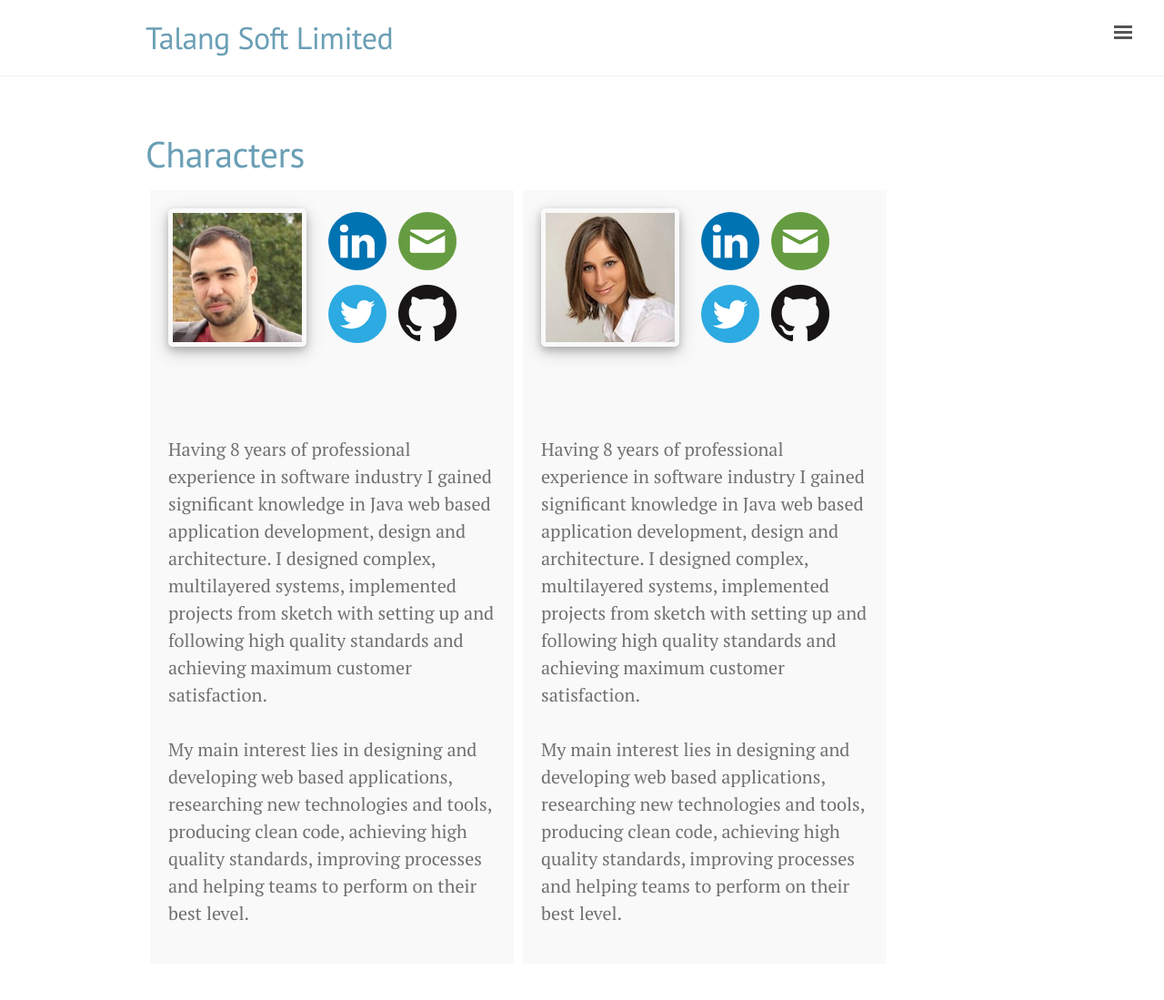
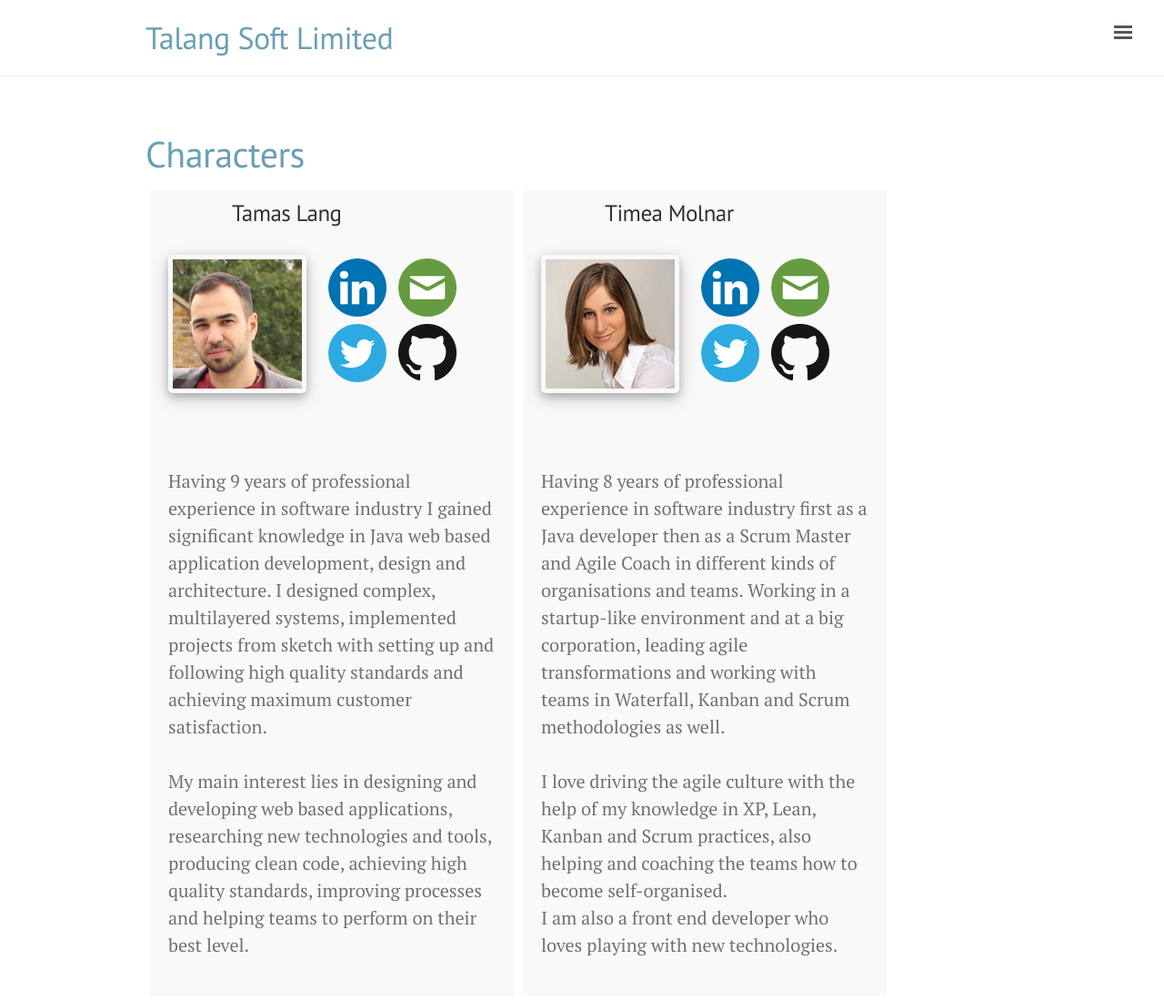
Before and after one commit to talangsoft/talangsoft.github.io, a Jekyll site: the page built from 1characters.md, in a window 1280 px wide. Shown: the whole page at 91% size. Built offline with Jekyll 4.4.1, drawn with Linux system fonts in a browser that asks for light colours; before the commit the page ends 1064 px from its top, so only the background shows below that.

Commit message:
Finishing characters page and adding a little Story, contact info.

```diff
--- a/1characters.md
+++ b/1characters.md
@@ -7,14 +7,15 @@ title: Characters
 <div>
 
 <div class="aboutText">
+  <h3 class="contactName">Tamas Lang</h3>
 <p class="message">
   <img class="morph" src="/assets/contact/profileTL.jpg">
-    <a href="https://uk.linkedin.com/in/tamaslang" class="iconLinkedIn" target="_blank"></a>
-    <a href="javascript:linkTo_UnCryptMailto('nbjmup;ubnbt/mbohAubmbohtpgu/psh');" class="iconEmail" target="_blank"></a>
-    <a href="https://twitter.com/TmsLng" class="iconTwitter" target="_blank"></a>
-    <a href="https://github.com/tamaslang" class="iconGithub" target="_blank"></a>
+    <a href="https://uk.linkedin.com/in/tamaslang" class="hvr-buzz-out iconLinkedIn" target="_blank"></a>
+    <a href="javascript:linkTo_UnCryptMailto('nbjmup;ubnbt/mbohAubmbohtpgu/psh');" class="hvr-buzz-out iconEmail" target="_blank"></a>
+    <a href="https://twitter.com/TmsLng" class="hvr-buzz-out iconTwitter" target="_blank"></a>
+    <a href="https://github.com/tamaslang" class="hvr-buzz-out iconGithub" target="_blank"></a>
   <br/><br/><br/> <br/>
-    Having 8 years of professional experience in software industry I gained significant knowledge in Java web based application development, design and architecture.
+    Having 9 years of professional experience in software industry I gained significant knowledge in Java web based application development, design and architecture.
     I designed complex, multilayered systems, implemented projects from sketch with setting up and following high quality standards and achieving maximum customer satisfaction.
 
   <br/><br/>
@@ -24,19 +25,21 @@ title: Characters
 </div>
 
 <div class="aboutText" >
+  <h3 class="contactName">Timea Molnar</h3>
   <p class="message">
   <img class="morph" src="/assets/contact/profileTM.jpg">
-  <a href="https://uk.linkedin.com/in/timeamolnar3" class="iconLinkedIn" target="_blank"></a>
-  <a href="javascript:linkTo_UnCryptMailto('nbjmup;ujnfb/npmobsAubmbohtpgu/psh');" class="iconEmail" target="_blank"></a>
-  <a href="https://twitter.com/montymea" class="iconTwitter" target="_blank"></a>
-  <a href="https://github.com/timeamolnar" class="iconGithub" target="_blank"></a>
-  <br/><br/><br/> <br/>
-     Having 8 years of professional experience in software industry I gained significant knowledge in Java web based application development, design and architecture.
-     I designed complex, multilayered systems, implemented projects from sketch with setting up and following high quality standards and achieving maximum customer satisfaction.
-
-   <br/><br/>
-     My main interest lies in designing and developing web based applications, researching new technologies and tools,
-     producing clean code, achieving high quality standards, improving processes and helping teams to perform on their best level.
+  <a href="https://uk.linkedin.com/in/timeamolnar3" class="hvr-buzz-out iconLinkedIn" target="_blank"></a>
+  <a href="javascript:linkTo_UnCryptMailto('nbjmup;ujnfb/npmobsAubmbohtpgu/psh');" class="hvr-buzz-out iconEmail" target="_blank"></a>
+  <a href="https://twitter.com/montymea" class="hvr-buzz-out iconTwitter" target="_blank"></a>
+  <a href="https://github.com/timeamolnar" class="hvr-buzz-out iconGithub" target="_blank"></a>
+  <br/><br/><br/><br/>
+     Having 8 years of professional experience in software industry first as a Java developer then as a Scrum Master and Agile Coach in different kinds of organisations and teams.
+     Working in a startup-like environment and at a big corporation, leading agile transformations and working with teams in Waterfall, Kanban and Scrum methodologies as well.
+     <br/><br/>
+     I love driving the agile culture with the help of my knowledge in XP, Lean, Kanban and Scrum practices, also helping and coaching the teams how to become self-organised.
+     <br/>
+     I am also a front end developer who loves playing with new technologies.
+     <br/>
   </p>
 </div>
 
--- a/_includes/head.html
+++ b/_includes/head.html
@@ -18,6 +18,7 @@
   <link rel="stylesheet" href="{{ site.baseurl }}public/css/poole.css?version={{site.version}}">
   <link rel="stylesheet" href="{{ site.baseurl }}public/css/syntax.css?version={{site.version}}">
   <link rel="stylesheet" href="{{ site.baseurl }}public/css/lanyon.css?version={{site.version}}">
+  <link rel="stylesheet" href="{{ site.baseurl }}public/css/hover.css?version={{site.version}}">
   <link rel="stylesheet" href="https://fonts.googleapis.com/css?family=PT+Serif:400,400italic,700%7CPT+Sans:400">
 
   <!-- Icons -->
--- a/_includes/sidebar.html
+++ b/_includes/sidebar.html
@@ -28,9 +28,7 @@
   </nav>
 
   <div class="sidebar-item">
-    <p>
-      <a href="mailto: oracle@talangsoft.org">Contact us</a>
-    </p>
+    <br/>
     <p>
       &copy; {{ site.time | date: '%Y' }}. All rights reserved.
     </p>
--- /dev/null
+++ b/public/css/hover.css
@@ -0,0 +1,217 @@
+/* Image Effects
+ *
+ * Playing around with image effects
+ */
+
+/* Tilting */
+
+.tilt {
+  -webkit-transition: all 0.5s ease;
+     -moz-transition: all 0.5s ease;
+       -o-transition: all 0.5s ease;
+      -ms-transition: all 0.5s ease;
+          transition: all 0.5s ease;
+}
+
+.tilt:hover {
+  -webkit-transform: rotate(-10deg);
+     -moz-transform: rotate(-10deg);
+       -o-transform: rotate(-10deg);
+      -ms-transform: rotate(-10deg);
+          transform: rotate(-10deg);
+}
+
+/* Morphing */
+
+.morph {
+  -webkit-transition: all 0.5s ease;
+     -moz-transition: all 0.5s ease;
+       -o-transition: all 0.5s ease;
+      -ms-transition: all 0.5s ease;
+          transition: all 0.5s ease;
+}
+
+.morph:hover {
+  border-radius: 50%;
+  -webkit-transform: rotate(360deg);
+     -moz-transform: rotate(360deg);
+       -o-transform: rotate(360deg);
+      -ms-transform: rotate(360deg);
+          transform: rotate(360deg);
+}
+
+/* Focusing */
+
+.focus {
+  -webkit-transition: all 1s ease;
+     -moz-transition: all 1s ease;
+       -o-transition: all 1s ease;
+      -ms-transition: all 1s ease;
+          transition: all 1s ease;
+}
+
+.focus:hover {
+  border: 70px solid #000;
+  border-radius: 50%;
+}
+
+
+/* Included icons for contact info */
+
+.hvr-buzz-out.iconLinkedIn{
+  width: 64px;
+  height: 64px;
+  border: none;
+  display: inline-block;
+  background: url(/assets/contact/linkedin.png) no-repeat;
+}
+
+.hvr-buzz-out.iconEmail{
+  width: 64px;
+  height: 64px;
+  border: none;
+  display: inline-block;
+  background: url(/assets/contact/email.png) no-repeat;
+}
+
+.hvr-buzz-out.iconTwitter{
+  width: 64px;
+  height: 64px;
+  border: none;
+  display: inline-block;
+  background: url(/assets/contact/twitter.png) no-repeat;
+}
+
+.hvr-buzz-out.iconGithub{
+  width: 64px;
+  height: 64px;
+  border: none;
+  display: inline-block;
+  background: url(/assets/contact/github.png) no-repeat;
+}
+
+/* Buzz Out */
+@-webkit-keyframes hvr-buzz-out {
+  10% {
+    -webkit-transform: translateX(3px) rotate(2deg);
+    transform: translateX(3px) rotate(2deg);
+  }
+
+  20% {
+    -webkit-transform: translateX(-3px) rotate(-2deg);
+    transform: translateX(-3px) rotate(-2deg);
+  }
+
+  30% {
+    -webkit-transform: translateX(3px) rotate(2deg);
+    transform: translateX(3px) rotate(2deg);
+  }
+
+  40% {
+    -webkit-transform: translateX(-3px) rotate(-2deg);
+    transform: translateX(-3px) rotate(-2deg);
+  }
+
+  50% {
+    -webkit-transform: translateX(2px) rotate(1deg);
+    transform: translateX(2px) rotate(1deg);
+  }
+
+  60% {
+    -webkit-transform: translateX(-2px) rotate(-1deg);
+    transform: translateX(-2px) rotate(-1deg);
+  }
+
+  70% {
+    -webkit-transform: translateX(2px) rotate(1deg);
+    transform: translateX(2px) rotate(1deg);
+  }
+
+  80% {
+    -webkit-transform: translateX(-2px) rotate(-1deg);
+    transform: translateX(-2px) rotate(-1deg);
+  }
+
+  90% {
+    -webkit-transform: translateX(1px) rotate(0);
+    transform: translateX(1px) rotate(0);
+  }
+
+  100% {
+    -webkit-transform: translateX(-1px) rotate(0);
+    transform: translateX(-1px) rotate(0);
+  }
+}
+
+@keyframes hvr-buzz-out {
+  10% {
+    -webkit-transform: translateX(3px) rotate(2deg);
+    transform: translateX(3px) rotate(2deg);
+  }
+
+  20% {
+    -webkit-transform: translateX(-3px) rotate(-2deg);
+    transform: translateX(-3px) rotate(-2deg);
+  }
+
+  30% {
+    -webkit-transform: translateX(3px) rotate(2deg);
+    transform: translateX(3px) rotate(2deg);
+  }
+
+  40% {
+    -webkit-transform: translateX(-3px) rotate(-2deg);
+    transform: translateX(-3px) rotate(-2deg);
+  }
+
+  50% {
+    -webkit-transform: translateX(2px) rotate(1deg);
+    transform: translateX(2px) rotate(1deg);
+  }
+
+  60% {
+    -webkit-transform: translateX(-2px) rotate(-1deg);
+    transform: translateX(-2px) rotate(-1deg);
+  }
+
+  70% {
+    -webkit-transform: translateX(2px) rotate(1deg);
+    transform: translateX(2px) rotate(1deg);
+  }
+
+  80% {
+    -webkit-transform: translateX(-2px) rotate(-1deg);
+    transform: translateX(-2px) rotate(-1deg);
+  }
+
+  90% {
+    -webkit-transform: translateX(1px) rotate(0);
+    transform: translateX(1px) rotate(0);
+  }
+
+  100% {
+    -webkit-transform: translateX(-1px) rotate(0);
+    transform: translateX(-1px) rotate(0);
+  }
+}
+
+.hvr-buzz-out {
+  vertical-align: middle;
+  -webkit-transform: translateZ(0);
+  transform: translateZ(0);
+  box-shadow: 0 0 1px rgba(0, 0, 0, 0);
+  -webkit-backface-visibility: hidden;
+  backface-visibility: hidden;
+  -moz-osx-font-smoothing: grayscale;
+}
+
+.hvr-buzz-out:hover, .hvr-buzz-out:focus, .hvr-buzz-out:active {
+  -webkit-animation-name: hvr-buzz-out;
+  animation-name: hvr-buzz-out;
+  -webkit-animation-duration: 0.75s;
+  animation-duration: 0.75s;
+  -webkit-animation-timing-function: linear;
+  animation-timing-function: linear;
+  -webkit-animation-iteration-count: 1;
+  animation-iteration-count: 1;
+}
--- a/public/css/lanyon.css
+++ b/public/css/lanyon.css
@@ -27,6 +27,12 @@
  * Themes
  */
 
+.contactName {
+  margin: auto;
+  width: 60%;
+  padding: 10px;
+}
+
 .aboutText{
   background-color: #f9f9f9;
   max-width: 20rem;
@@ -43,88 +49,6 @@
   float: left;
   padding: 5px;
   margin: 0px 20px 20px 0px;
-}
-
-/* Included icons for contact info */
-
-.iconLinkedIn,.iconEmail,.iconTwitter,.iconGithub{
-  width: 64px;
-  height: 64px;
-  border: none;
-  display: inline-block;
-}
-
-.iconLinkedIn{
-  background: url(/assets/contact/linkedin.png) no-repeat;
-}
-
-.iconEmail{
-  background: url(/assets/contact/email.png) no-repeat;
-}
-
-.iconTwitter{
-  background: url(/assets/contact/twitter.png) no-repeat;
-}
-
-.iconGithub{
-  background: url(/assets/contact/github.png) no-repeat;
-}
-
-/* Image Effects
- *
- * Playing around with image effects
- */
-
-/* Tilting */
-
-.tilt {
-  -webkit-transition: all 0.5s ease;
-     -moz-transition: all 0.5s ease;
-       -o-transition: all 0.5s ease;
-      -ms-transition: all 0.5s ease;
-          transition: all 0.5s ease;
-}
-
-.tilt:hover {
-  -webkit-transform: rotate(-10deg);
-     -moz-transform: rotate(-10deg);
-       -o-transform: rotate(-10deg);
-      -ms-transform: rotate(-10deg);
-          transform: rotate(-10deg);
-}
-
-/* Morphing */
-
-.morph {
-  -webkit-transition: all 0.5s ease;
-     -moz-transition: all 0.5s ease;
-       -o-transition: all 0.5s ease;
-      -ms-transition: all 0.5s ease;
-          transition: all 0.5s ease;
-}
-
-.morph:hover {
-  border-radius: 50%;
-  -webkit-transform: rotate(360deg);
-     -moz-transform: rotate(360deg);
-       -o-transform: rotate(360deg);
-      -ms-transform: rotate(360deg);
-          transform: rotate(360deg);
-}
-
-/* Focusing */
-
-.focus {
-  -webkit-transition: all 1s ease;
-     -moz-transition: all 1s ease;
-       -o-transition: all 1s ease;
-      -ms-transition: all 1s ease;
-          transition: all 1s ease;
-}
-
-.focus:hover {
-  border: 70px solid #000;
-  border-radius: 50%;
 }
 
 img.bg {
```
Also changed, not shown: 0story.md (+6 -0 lines), 3contact.md (added, +17 -0 lines).
